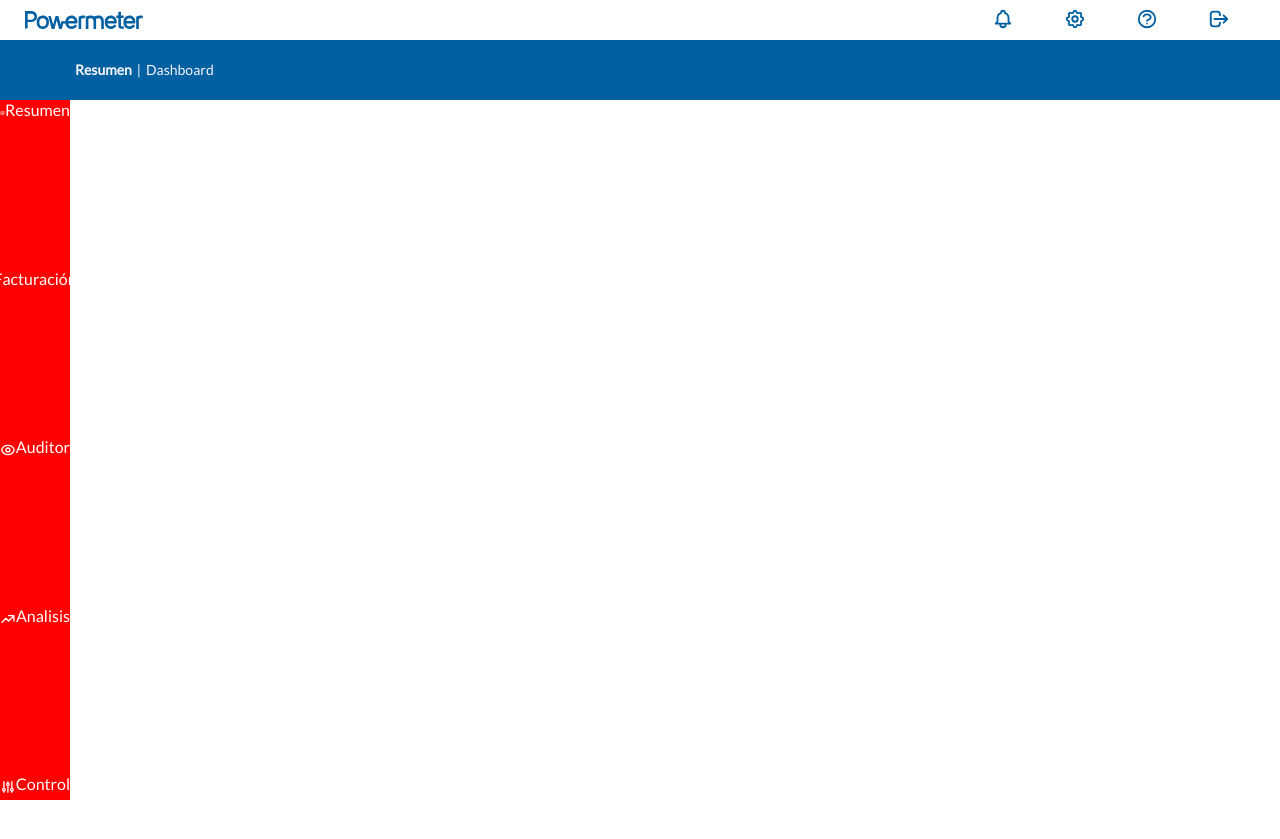
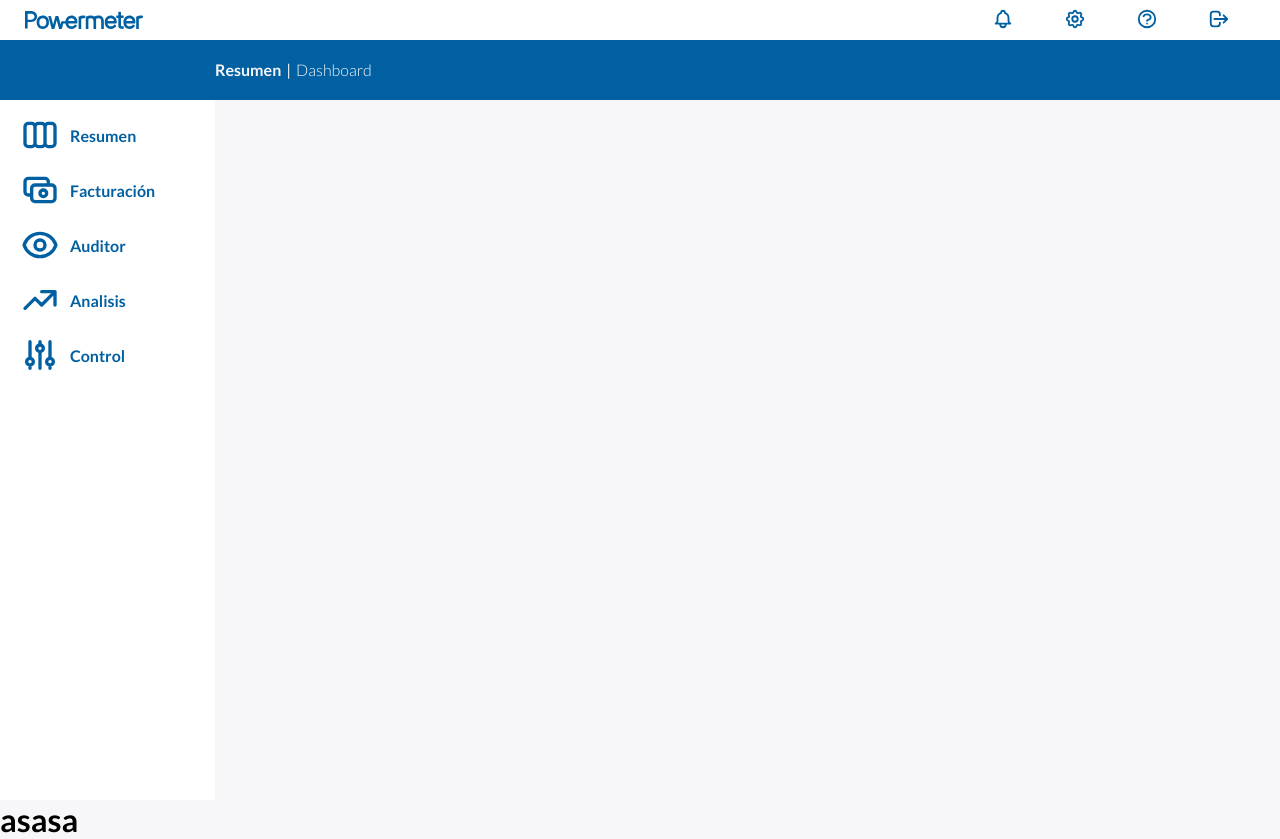
Before and after one commit to juaneme8/md-sidebar-v1, a React (Create React App) app: page / in a window 1280 px wide. Before the commit the page ends 803 px from the top, so only its background shows below. Built offline with nearby package versions, Linux system fonts and the light colour scheme; no server answers.

Commit message:
Details added to sidebar and components to make pre fetch from api

```diff
--- a/src/App.css
+++ b/src/App.css
@@ -1,4 +1,4 @@
-@import url('https://fonts.googleapis.com/css2?family=Lato&display=swap');
+@import url('https://fonts.googleapis.com/css2?family=Lato:wght@300;400;700&display=swap');
 * {
 	margin: 0;
 	padding: 0;
@@ -6,10 +6,11 @@
 }
 
 :root {
-	--bColor: #cce2ff;
+	--backgroundColor: #f7f7f9;
 	--primaryColor: #0160a1;
 }
 
 body {
 	font-family: 'Lato', 'Helvetica Neue', Arial, Helvetica, sans-serif;
+	background-color: var(--backgroundColor);
 }
--- a/src/App.js
+++ b/src/App.js
@@ -3,6 +3,7 @@ import { BrowserRouter as Router, Switch, Route } from 'react-router-dom';
 import TopNav from './components/TopNav';
 import Sidebar from './components/Sidebar';
 import PageTitle from './components/PageTitle';
+import InstantGraphs from './components/InstantGraphs';
 
 import './App.css';
 
@@ -13,6 +14,7 @@ function App() {
 				<TopNav />
 				<PageTitle title='Resumen' subtitle='Dashboard' />
 				<Sidebar />
+				<InstantGraphs />
 				<Switch>
 					<Route path='/' />
 				</Switch>
--- /dev/null
+++ b/src/components/InstantGraphs.js
@@ -0,0 +1,22 @@
+import React, { useEffect, useState } from 'react';
+
+function InstantGraphs() {
+	const [data, setData] = useState([]);
+
+	useEffect(() => {
+		fetch('https://pokeapi.co/api/v2/pokemon?limit=150')
+			.then(res => res.data)
+			.then(data => {
+				setData(data);
+				console.log(data);
+			});
+	}, []);
+
+	return (
+		<>
+			<h1>asasa</h1>
+		</>
+	);
+}
+
+export default InstantGraphs;
--- a/src/components/PageTitle.css
+++ b/src/components/PageTitle.css
@@ -1,16 +1,15 @@
 .pageTitle {
 	height: 60px;
-	font-size: 14px;
 	background-color: var(--primaryColor);
 	display: flex;
 	align-items: center;
-	padding-left: 75px;
+	padding-left: 215px;
 	line-height: 40px;
 	color: #f6f5f9;
 }
 
 .title {
-	font-weight: 600;
+	font-weight: 700;
 }
 
 .separator {
@@ -18,5 +17,5 @@
 }
 
 .subtitle {
-	font-weight: 100;
+	font-weight: 300;
 }
--- a/src/components/Sidebar.css
+++ b/src/components/Sidebar.css
@@ -1,45 +1,36 @@
 .sidebar__menu {
-	width: 70px;
+	width: 215px;
 	height: calc(100vh - 40px - 60px);
-	background-color: red;
+	background-color: #fff;
 	transition: width 0.25s ease-in, background-color 0.25s ease-in;
 }
 
-.sidebar__menu:hover {
-	width: 215px;
-	background-color: var(--primaryColor);
+.sidebar__items {
+	list-style: none;
+	text-align: center;
+	margin-left: 20px;
 }
 
-.sidebar__menu--active {
-	width: 215px;
-}
-
-.sidebar__items {
-	cursor: pointer;
-	display: flex;
-	flex-direction: column;
-	justify-content: space-between;
-	align-self: center;
-	height: 100%;
+.sidebar__items li {
+	padding-top: 15px;
 }
 
 .sidebar__items a {
 	text-decoration: none;
-	color: #fff;
+	color: var(--primaryColor);
 }
 
-.sidebar__toggle {
-	font-size: 1.25em;
-	color: var(--primaryColor);
-	display: none;
+.link__group {
+	display: flex;
+	justify-content: start;
+	align-items: center;
 }
 
-.sidebar__link a {
-	display: flex;
-	justify-content: center;
-	align-items: space-around;
+.link__group svg {
+	width: 40px;
 }
 
-.sidebar__link svg {
-	height: 26px;
+.link__title {
+	margin-left: 10px;
+	font-weight: bold;
 }
--- a/src/components/Sidebar.js
+++ b/src/components/Sidebar.js
@@ -13,19 +13,12 @@ function Sidebar() {
 		<>
 			<nav className={sidebar ? 'sidebar__menu sidebar__menu--active' : 'sidebar__menu'}>
 				<ul className='sidebar__items'>
-					<li className='sidebar__toggle'>
-						<Link to='#'>
-							<svg fill='none' stroke='currentColor' viewBox='0 0 24 24' xmlns='http://www.w3.org/2000/svg'>
-								<path strokeLinecap='round' strokeLinejoin='round' strokeWidth='2' d='M6 18L18 6M6 6l12 12'></path>
-							</svg>
-						</Link>
-					</li>
 					{SidebarData.map((item, index) => {
 						return (
 							<li key={index} className='sidebar__link'>
-								<Link to={item.path}>
+								<Link to={item.path} className='link__group'>
 									{item.icon}
-									<span>{item.title}</span>
+									<span className='link__title'>{item.title}</span>
 								</Link>
 							</li>
 						);
```
